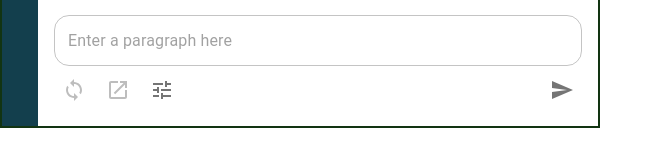
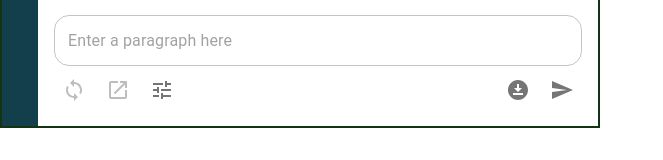
Before and after one commit to Polygon2024/SummarAIze, a React (Vite) app: page / in a window 1280 px wide. Shown: the part 372-532 px from the top of the page, without its empty margins (0-663 px from the left). Built offline with nearby package versions, Linux system fonts and the light colour scheme.

Commit message:
feat: add download word button UI
Co-Authored-By: Haruki Koh <40874110+KohHaruki@users.noreply.github.com>

```diff
--- a/src/components/Tabs/Home.tsx
+++ b/src/components/Tabs/Home.tsx
@@ -14,7 +14,14 @@ import {
   Alert,
 } from '@mui/material';
 import SummarisedText from '../Prompt/SummarisedText';
-import { ContentCopy, Launch, Send, Sync, Tune } from '@mui/icons-material';
+import {
+  ContentCopy,
+  DownloadForOffline,
+  Launch,
+  Send,
+  Sync,
+  Tune,
+} from '@mui/icons-material';
 
 enum AISummarizerType {
   'tl;dr' = 'tl;dr',
@@ -323,6 +330,14 @@ const Home: React.FC = () => {
 
           {/* Right-aligned Summarise icon */}
           <Box sx={{ display: 'flex', gap: 0.5 }}>
+            {/* Download Document */}
+            <Tooltip title='Download as Word Document'>
+              <IconButton>
+                <DownloadForOffline />
+              </IconButton>
+            </Tooltip>
+
+            {/* AI Summarising */}
             <Tooltip title='Summarise'>
               <IconButton>
                 <Send />
```
